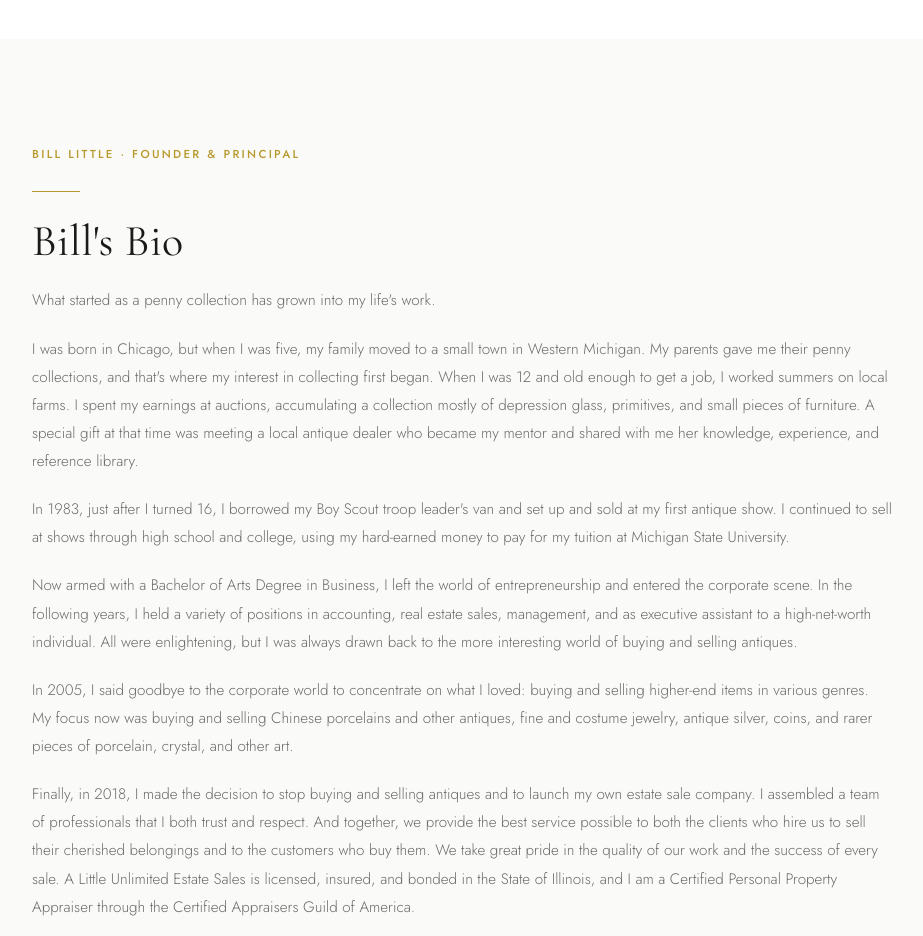
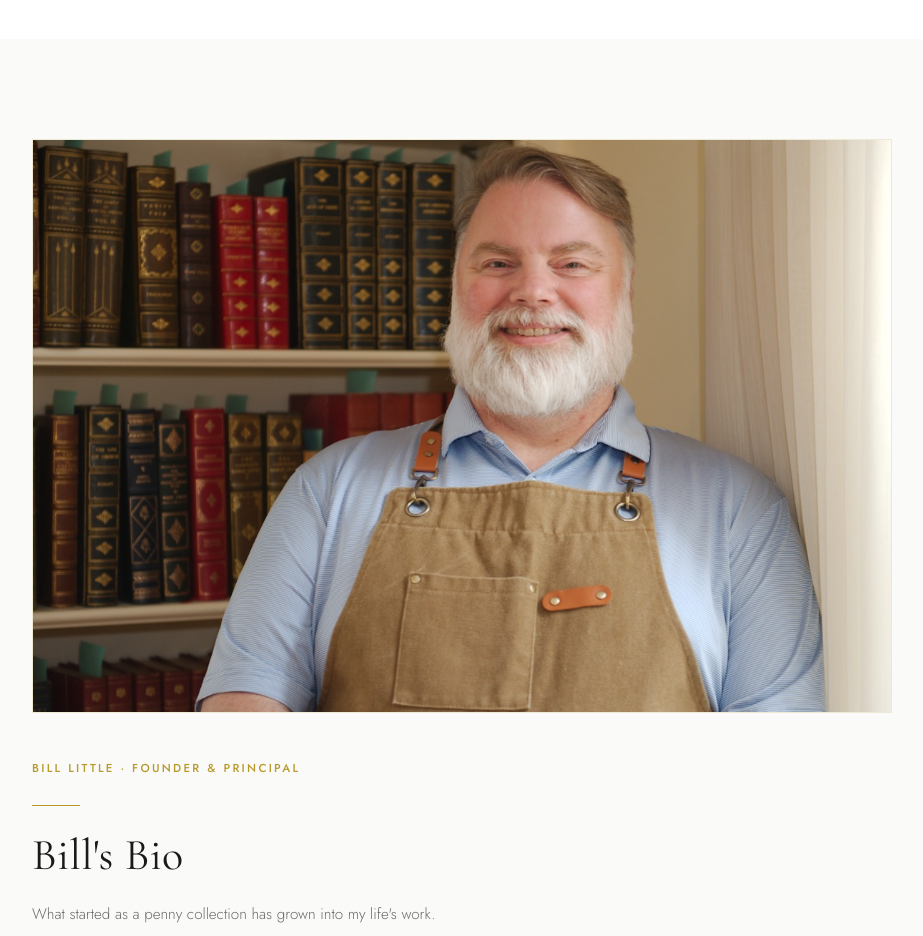
Before and after one commit to russfee/ALittleUnlimited2026, a Next.js app: page /about in a window 1280 px wide. Shown: the part 1320-2256 px from the top of the page, without its empty margins (178-1101 px from the left). Built offline with nearby package versions, Linux system fonts and the light colour scheme.

Commit message:
Add Bill bio photo

```diff
--- a/app/about/page.tsx
+++ b/app/about/page.tsx
@@ -1,4 +1,5 @@
 import Link from "next/link";
+import Image from "next/image";
 
 import { PageHero } from "@/components/page-hero";
 import { SiteFooter } from "@/components/site-footer";
@@ -69,7 +70,16 @@ export default function AboutPage() {
 
       <section id="bill-bio" style={{ background: "var(--off-white)" }}>
         <div className="container">
-          <div style={{ margin: "0 auto", maxWidth: 860 }}>
+          <div className="bill-bio-content">
+            <figure className="bill-bio-photo">
+              <Image
+                alt="Bill Little of A Little Unlimited Estate Sale Services"
+                height={800}
+                sizes="(max-width: 960px) calc(100vw - 80px), 860px"
+                src="/images/bill-little-bio.jpg"
+                width={1200}
+              />
+            </figure>
             <div>
               <span className="eyebrow">Bill Little · Founder &amp; Principal</span>
               <div className="rule" />
--- a/app/globals.css
+++ b/app/globals.css
@@ -862,6 +862,23 @@ section {
   margin-top: 20px;
 }
 
+.bill-bio-content {
+  max-width: 860px;
+  margin: 0 auto;
+}
+
+.bill-bio-photo {
+  border: 1px solid rgba(184, 153, 44, 0.18);
+  margin-bottom: 40px;
+  overflow: hidden;
+}
+
+.bill-bio-photo img {
+  display: block;
+  height: auto;
+  width: 100%;
+}
+
 .centered-copy {
   max-width: 760px;
   margin: 0 auto;
```
Also changed, not shown: public/images/bill-little-bio.jpg (added).
